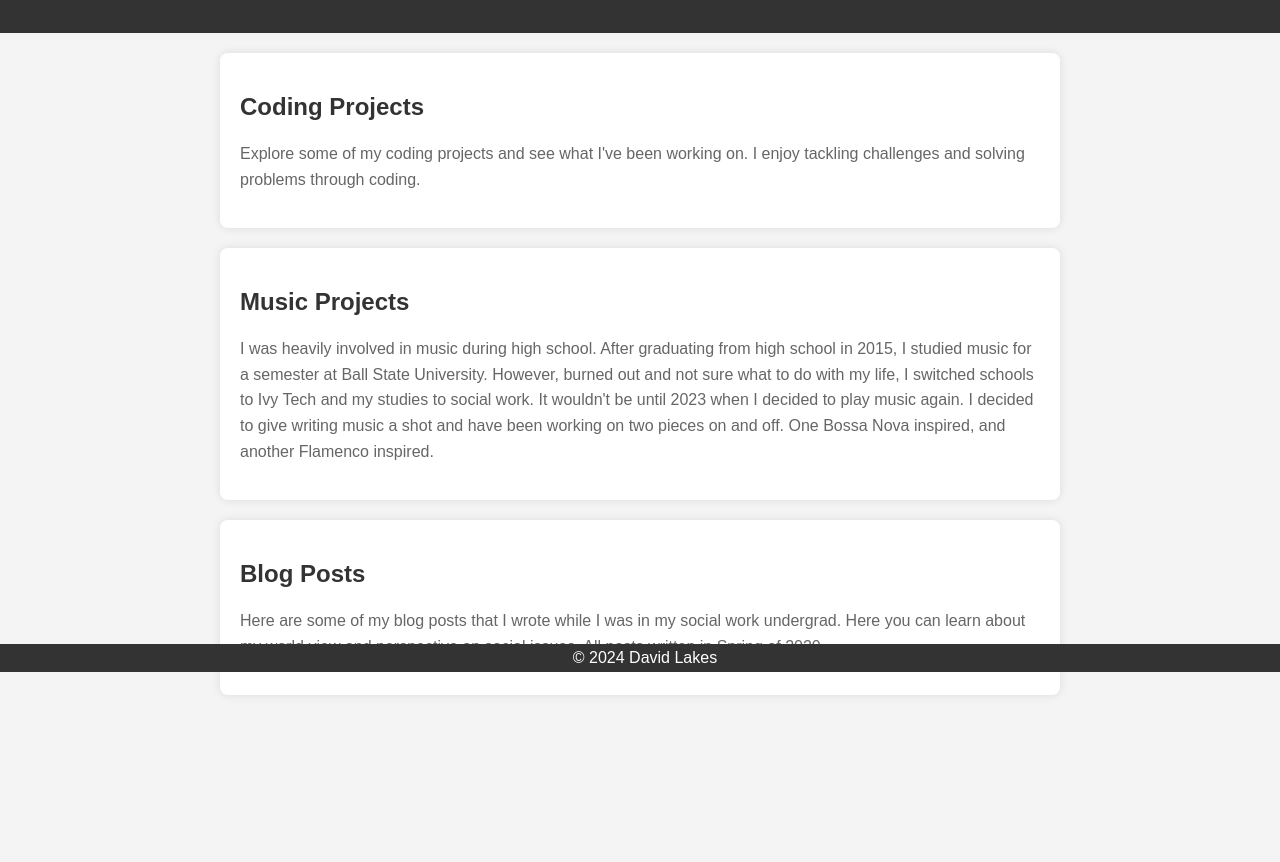
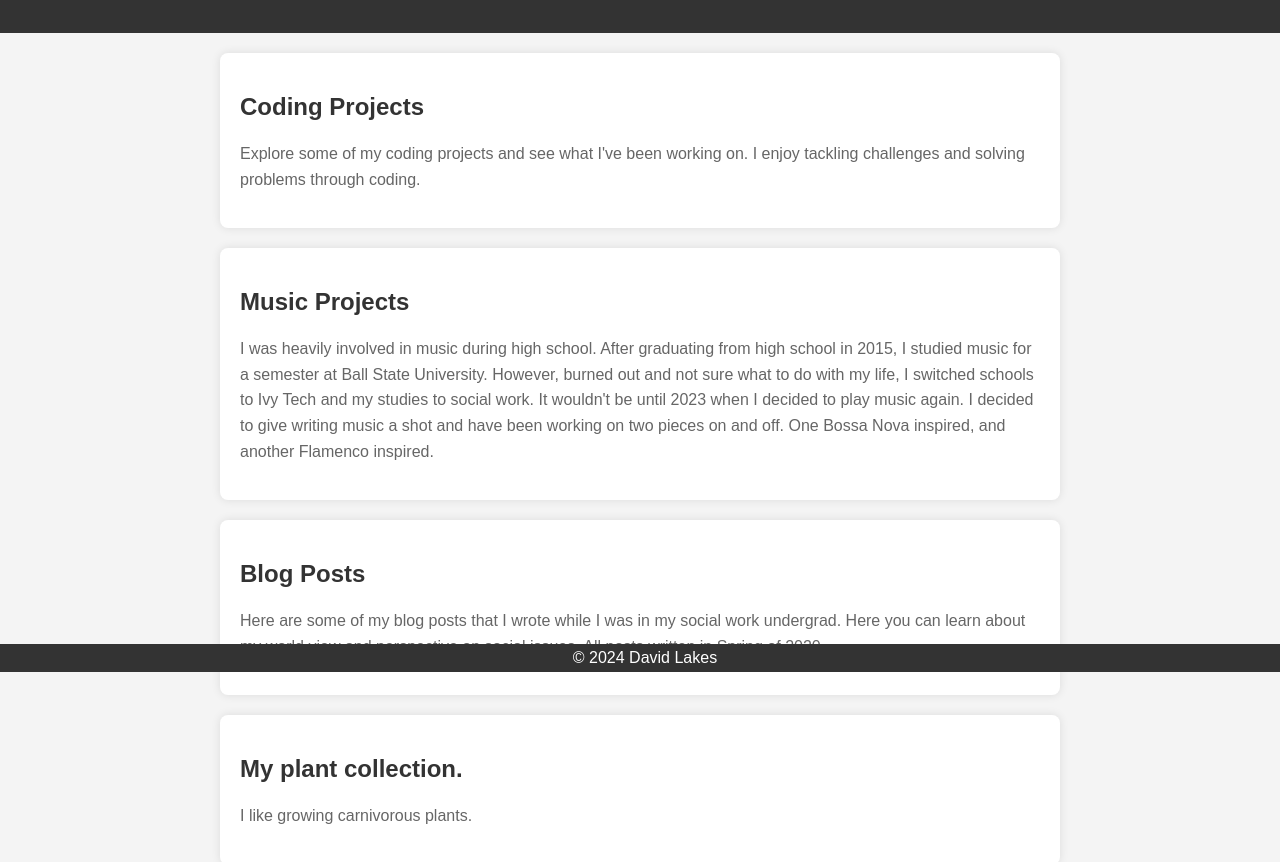
Before and after one commit to dwlakes/dwlakes.github.io, a plain HTML site: page index.html in a window 1280 px wide. Shown: the part 128-990 px from the top of the page. Before the commit the page ends 843 px from the top, so only its background shows below. Drawn offline with Linux system fonts and the light colour scheme.

Commit message:
*started* plants page

```diff
--- a/index.html
+++ b/index.html
@@ -43,6 +43,15 @@
         </section>
     </a>
 
+    <a href="plants.html">
+        <section>
+            <h2>My plant collection.</h2>
+            <p>
+                I like growing carnivorous plants.
+            </p>
+        </section>
+    </a>
+
     <footer>
         &copy; 2024 David Lakes
     </footer>
```
Also changed, not shown: plants.html (added, +1 -0 lines).
